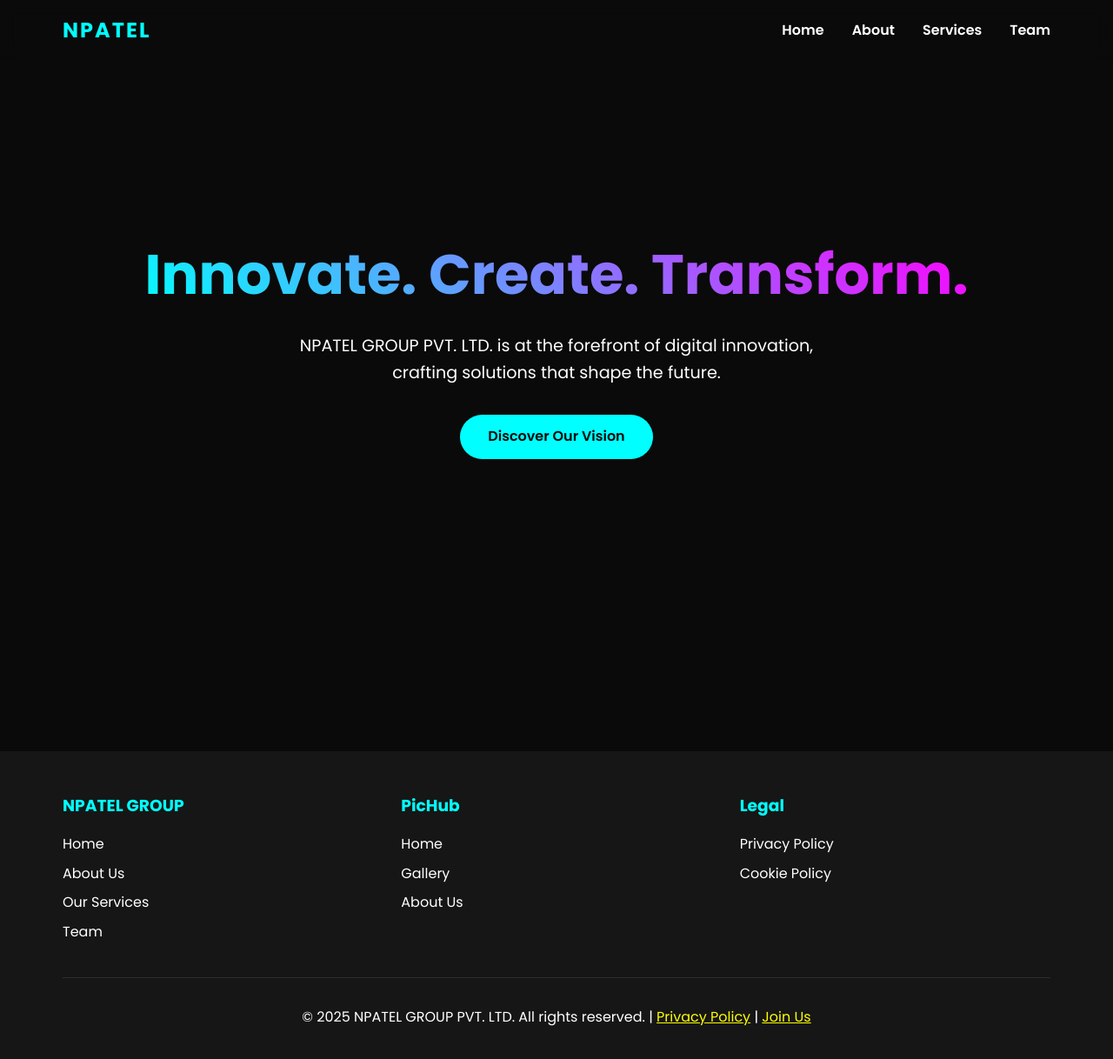
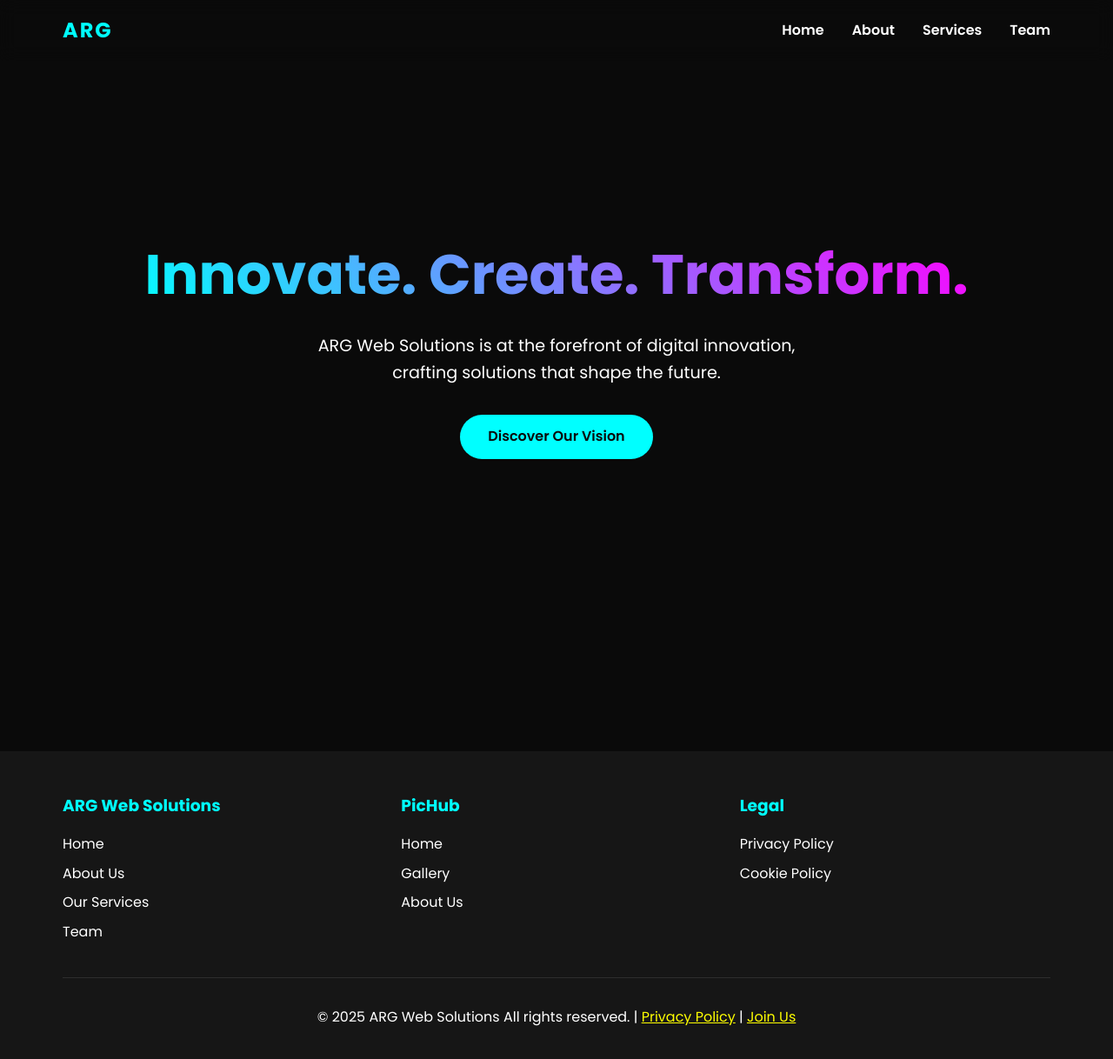
Before and after one commit to ARG-Web-Solutions/arg-web-solutions, a plain HTML site: page index.html in a window 1280 px wide. Shown: the whole page at 87% size. Drawn offline with Linux system fonts and the light colour scheme.

Commit message:
Update index.html

```diff
--- a/index.html
+++ b/index.html
@@ -4,7 +4,7 @@
 <head>
     <meta charset="UTF-8">
     <meta name="viewport" content="width=device-width, initial-scale=1.0">
-    <title>NPATEL GROUP PVT. LTD.</title>
+    <title>ARG Web Solutions</title>
     <link rel="icon" type="image/x-icon" href="logo.png">
 
     <style>
@@ -304,7 +304,7 @@
 <body>
     <header>
         <nav class="container">
-            <div class="logo"><a href="index.html">NPATEL</a></div>
+            <div class="logo"><a href="index.html">ARG</a></div>
             <div class="nav-links">
                 <a href="index.html">Home</a>
                 <a href="about.html">About</a>
@@ -325,7 +325,7 @@
     <section class="hero">
         <div class="hero-content">
             <h1>Innovate. Create. Transform.</h1>
-            <p>NPATEL GROUP PVT. LTD. is at the forefront of digital innovation, crafting solutions that shape the future.</p>
+            <p>ARG Web Solutions is at the forefront of digital innovation, crafting solutions that shape the future.</p>
             <a href="about.html" class="cta-button">Discover Our Vision</a>
         </div>
     </section>
@@ -334,7 +334,7 @@
         <div class="container">
             <div class="footer-content">
                 <div class="footer-section">
-                    <h3>NPATEL GROUP</h3>
+                    <h3>ARG Web Solutions</h3>
                     <ul class="footer-links">
                         <li><a href="index.html">Home</a></li>
                         <li><a href="about.html">About Us</a></li>
@@ -359,7 +359,7 @@
                 </div>
             </div>
             <div class="copyright">
-                <p>&copy; 2025 NPATEL GROUP PVT. LTD. All rights reserved. | <a href="privacy-policy.html">Privacy Policy</a> | <a href="https://forms.office.com/r/45p0qWpEpw">Join Us</a></p>
+                <p>&copy; 2025 ARG Web Solutions All rights reserved. | <a href="privacy-policy.html">Privacy Policy</a> | <a href="https://forms.office.com/r/45p0qWpEpw">Join Us</a></p>
             </div>
         </div>
     </footer>
```
